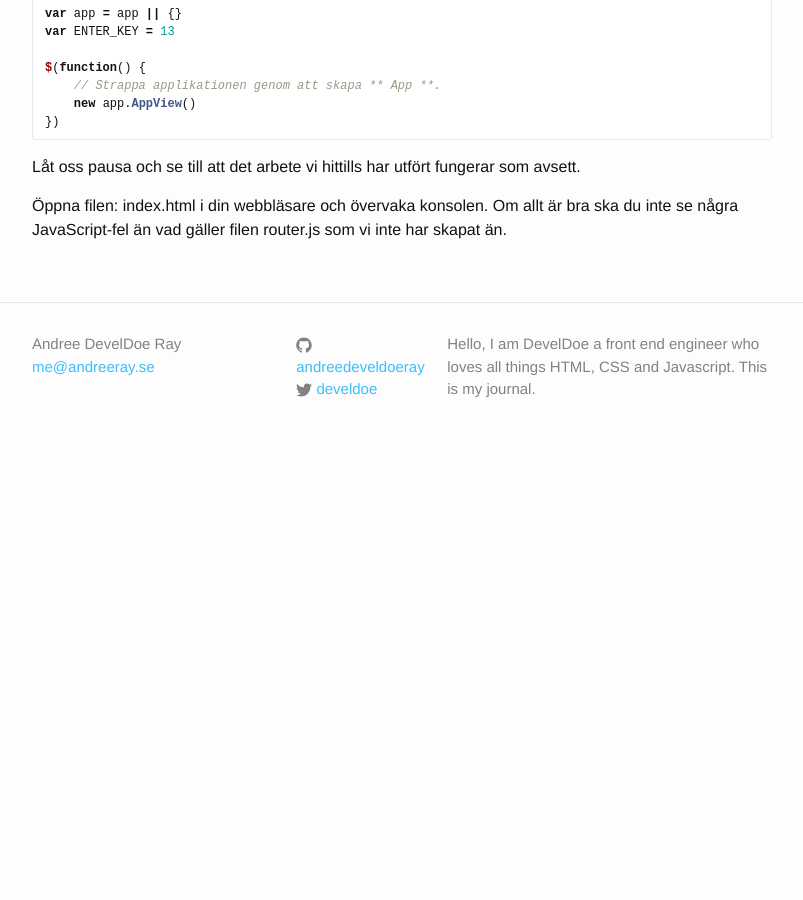
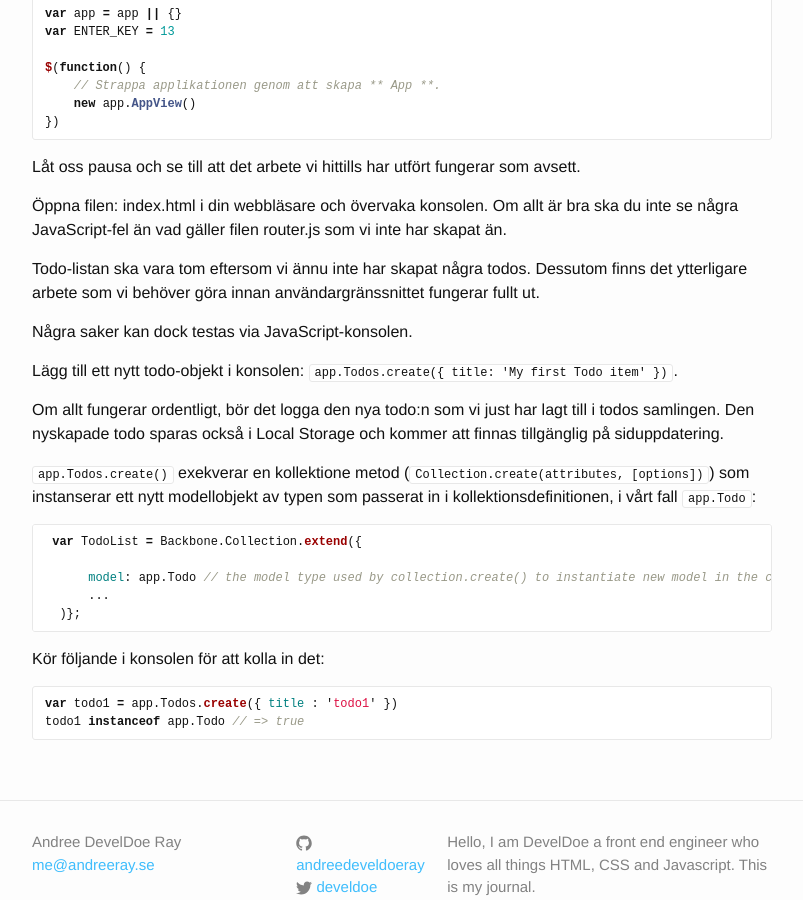
Before and after one commit to develdoe/develdoe.github.io, a Jekyll site: the page built from _posts/2017-11-14-backbone-todos-app.md, in a window 1280 px wide and 900 px high, scrolled down 11514 px. Shown: the whole window, without its empty margins (238-1041 px from the left). Built offline with Jekyll 4.4.1, drawn with Linux system fonts in a browser that asks for light colours; before the commit the page ends 11975 px from its top, so only the background shows below that.

Commit message:
Update 2017-11-14-backbone-todos-app.md

````diff
--- a/_posts/2017-11-14-backbone-todos-app.md
+++ b/_posts/2017-11-14-backbone-todos-app.md
@@ -534,3 +534,28 @@ $(function() {
 Låt oss pausa och se till att det arbete vi hittills har utfört fungerar som avsett.
 
 Öppna filen: index.html i din webbläsare och övervaka konsolen. Om allt är bra ska du inte se några JavaScript-fel än vad gäller filen router.js som vi inte har skapat än.
+
+Todo-listan ska vara tom eftersom vi ännu inte har skapat några todos. Dessutom finns det ytterligare arbete som vi behöver göra innan användargränssnittet fungerar fullt ut.
+
+Några saker kan dock testas via JavaScript-konsolen.
+
+Lägg till ett nytt todo-objekt i konsolen: `app.Todos.create({ title: 'My first Todo item' })`.
+
+Om allt fungerar ordentligt, bör det logga den nya todo:n som vi just har lagt till i todos samlingen. Den nyskapade todo sparas också i Local Storage och kommer att finnas tillgänglig på siduppdatering.
+
+`app.Todos.create()` exekverar en kollektione metod (`Collection.create(attributes, [options])`) som instanserar ett nytt modellobjekt av typen som passerat in i kollektionsdefinitionen, i vårt fall `app.Todo`:
+
+```js
+ var TodoList = Backbone.Collection.extend({
+
+      model: app.Todo // the model type used by collection.create() to instantiate new model in the collection
+      ...
+  )};
+```
+
+Kör följande i konsolen för att kolla in det:
+
+```js
+var todo1 = app.Todos.create({ title : 'todo1' })
+todo1 instanceof app.Todo // => true
+```
````
